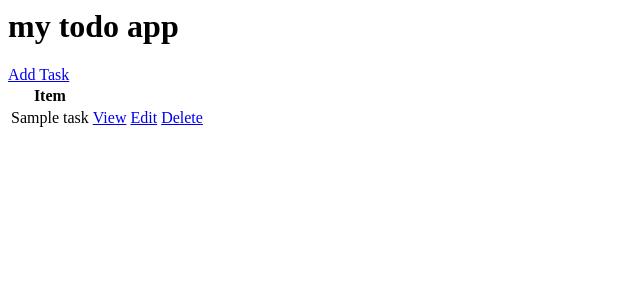
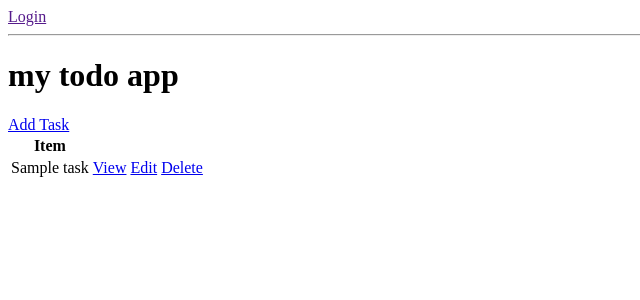
Before and after one commit to Dancan1998/Django-ToDo-app, a Django app: page / in a window 1280 px wide. Shown: the top 300 px of the page, without its empty margins (0-640 px from the left). Run offline with Django 3.2, Linux system fonts and the light colour scheme; tables that the repository leaves empty hold one stand-in row (values such as "Sample post").

Commit message:
Login & Logout

```diff
--- /dev/null
+++ b/templates/todo/login.html
@@ -0,0 +1,6 @@
+<h1>Login</h1>
+<form action="" method="POST">
+  {% csrf_token %}
+  {{form.as_p}}
+  <input type="submit" value="Login" />
+</form>
--- a/templates/todo/task_confirm_delete.html
+++ b/templates/todo/task_confirm_delete.html
@@ -1,5 +1,6 @@
 <a href="{% url 'todo:task-list' %}">Go back</a>
 <form action="" method="POST">
+  {% csrf_token %}
   <p>Are you sure you want to delete this task ?{{task_delete}}</p>
   <input type="submit" value="Delete" />
 </form>
--- a/templates/todo/task_list.html
+++ b/templates/todo/task_list.html
@@ -1,3 +1,13 @@
+{% if request.user.is_authenticated %}
+<p>{{request.user}}</p>
+<a href="{% url 'todo:logout' %}">Logout</a>
+{%else%}
+
+<a href="">Login</a>
+
+{% endif %}
+
+<hr />
 <h1>my todo app</h1>
 <a href="{% url 'todo:task-create' %}">Add Task</a>
 
--- a/todo/urls.py
+++ b/todo/urls.py
@@ -1,8 +1,11 @@
 from django.urls import path
-from .views import TaskListView, TastDetailView, TaskCreateView, TaskUpdateView, TaskDeleteView
+from .views import TaskListView, TastDetailView, TaskCreateView, TaskUpdateView, TaskDeleteView, CustomLoginView
+from django.contrib.auth.views import LogoutView
 app_name = 'todo'
 
 urlpatterns = [
+    path('login', CustomLoginView.as_view(), name='login'),
+    path('logout', LogoutView.as_view(next_page='todo:login'), name='logout'),
     path('', TaskListView.as_view(), name='task-list'),
     path('task/<int:pk>', TastDetailView.as_view(), name='task-detail'),
     path('task-create', TaskCreateView.as_view(), name='task-create'),
--- a/todo/views.py
+++ b/todo/views.py
@@ -2,6 +2,16 @@ from django.shortcuts import render
 from django.views.generic import ListView, DetailView, CreateView, UpdateView, DeleteView
 from .models import Task
 from django.urls import reverse_lazy
+from django.contrib.auth.views import LoginView
+
+
+class CustomLoginView(LoginView):
+    template_name = 'todo/login.html'
+    fields = '__all__'
+    redirect_authenticated_user = True
+
+    def get_success_url(self):
+        return reverse_lazy('todo:task-list')
 
 
 class TaskListView(ListView):
```
